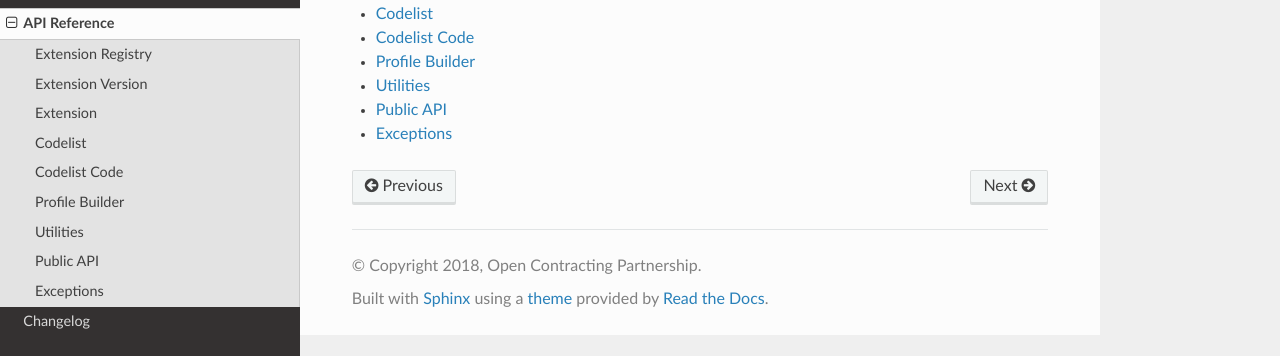
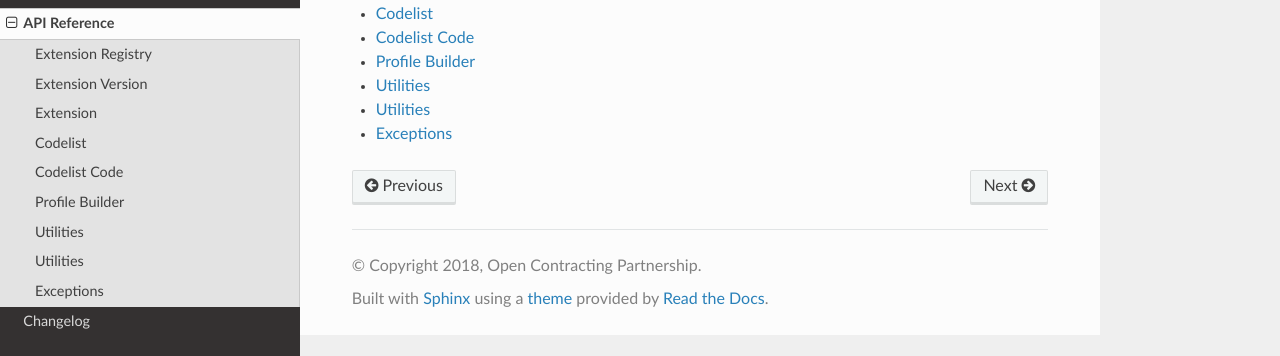
Before and after one commit to open-contracting/extension_registry.py, a Sphinx documentation site: the page built from docs/library.rst, in a window 1280 px wide. Shown: the part 230-586 px from the top of the page. Built offline with Sphinx 7.4.7 and the Read the Docs theme 2.0.0, drawn with Linux system fonts in a browser that asks for light colours.

Commit message:
Rename page title

```diff
--- a/docs/api/api.rst
+++ b/docs/api/api.rst
@@ -1,5 +1,5 @@
-Public API
-==========
+Utilities
+=========
 
 .. automodule:: ocdsextensionregistry.api
    :members:
```
